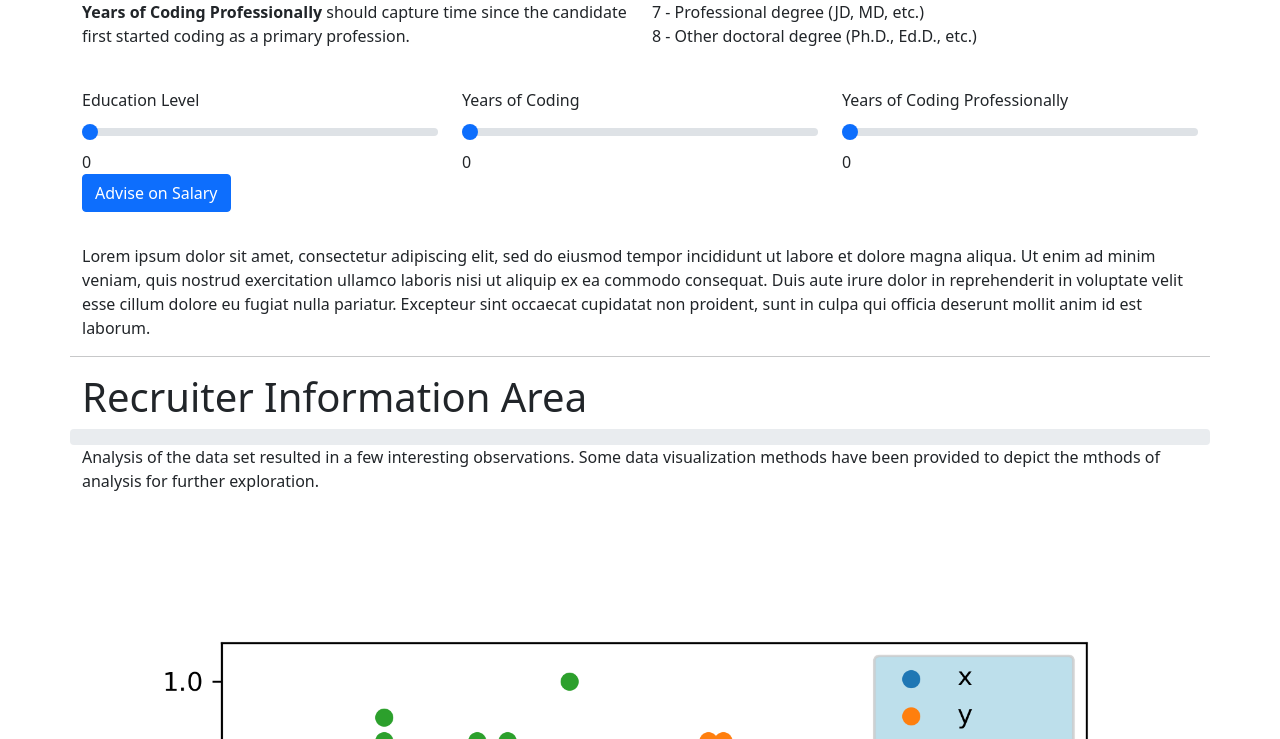
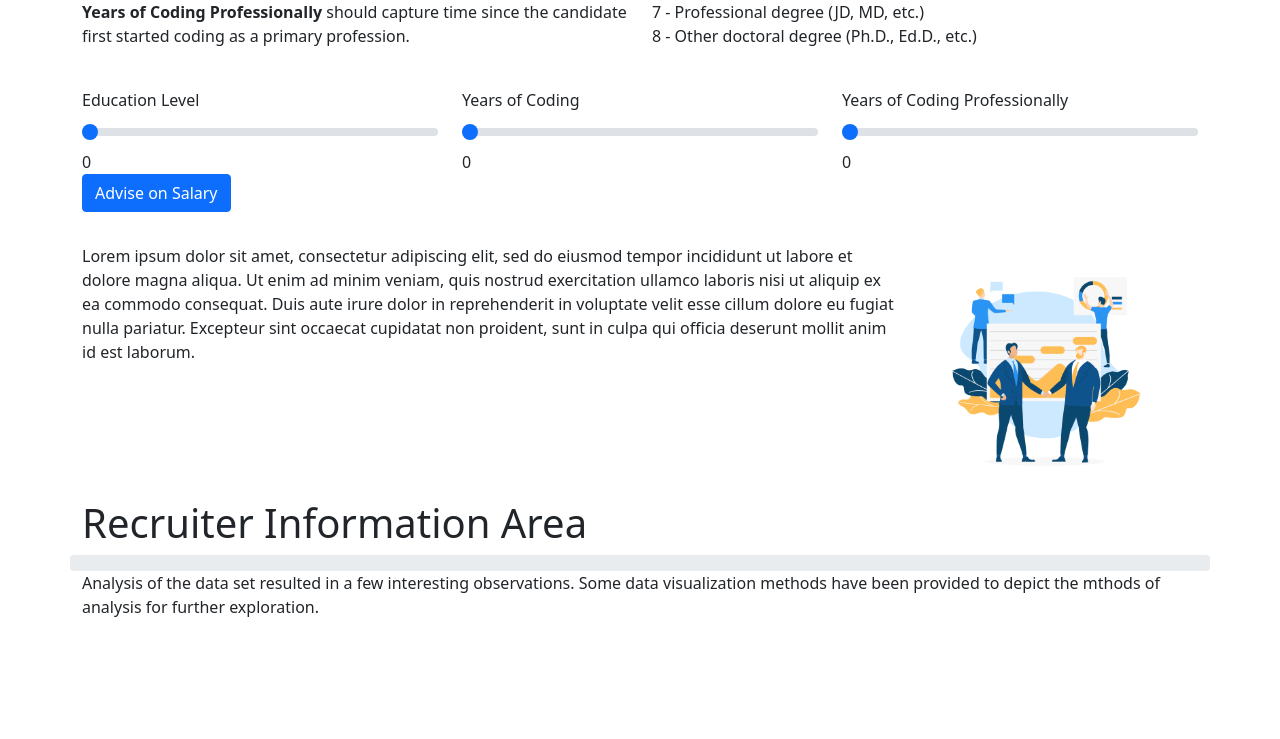
Before and after one commit to triple-crown-consulting/developer-salary-guide, a Flask app: template templates/index.html in a window 1280 px wide. Shown: the part 393-1132 px from the top of the page. Run offline with Flask 2, Linux system fonts and the light colour scheme; the template is opened without the code that fills it, so the values that code supplies are empty; parts of the project's set-up code (start-up, migrations or seed data) failed here and were passed over.

Commit message:
Working on frontend styling

```diff
--- a/templates/index.html
+++ b/templates/index.html
@@ -77,8 +77,9 @@
             <h4 class="text-center">{{ predictiontext }}</h4>
         </div>
 
-
-        <p>Lorem ipsum dolor sit amet, consectetur adipiscing elit, sed do eiusmod tempor incididunt ut labore et dolore
+        <div class="row">
+            <div class="col-9"><p>Lorem ipsum dolor sit amet, consectetur adipiscing elit, sed do eiusmod tempor
+                incididunt ut labore et dolore
                 magna
                 aliqua. Ut enim ad minim veniam, quis nostrud exercitation ullamco laboris nisi ut aliquip ex ea commodo
                 consequat.
@@ -86,7 +87,11 @@
                 Excepteur
                 sint
                 occaecat cupidatat non proident, sunt in culpa qui officia deserunt mollit anim id est laborum.</p>
-        <hr>
+            </div>
+            <div class="col-3"><img src="../static/images/salary-accepted.png" class="img-fluid"
+                                    alt="Recruiter and Developer Agree on Salary">
+            </div>
+        </div>
 
 
         <h1>Recruiter Information Area</h1>
```
Also changed, not shown: static/images/salary-accepted.png (added). Lines whose indentation alone changed are shown as unchanged.
